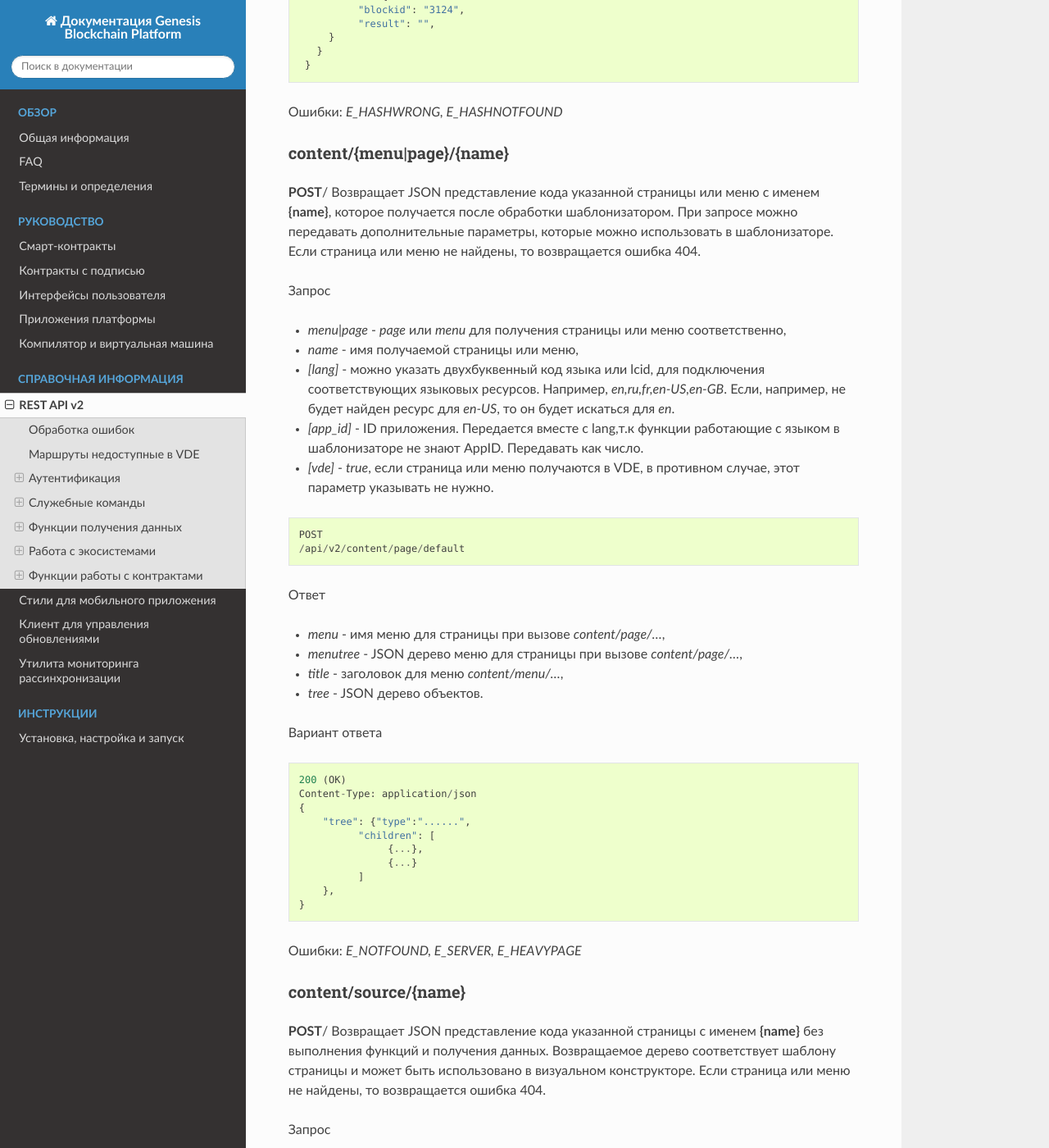
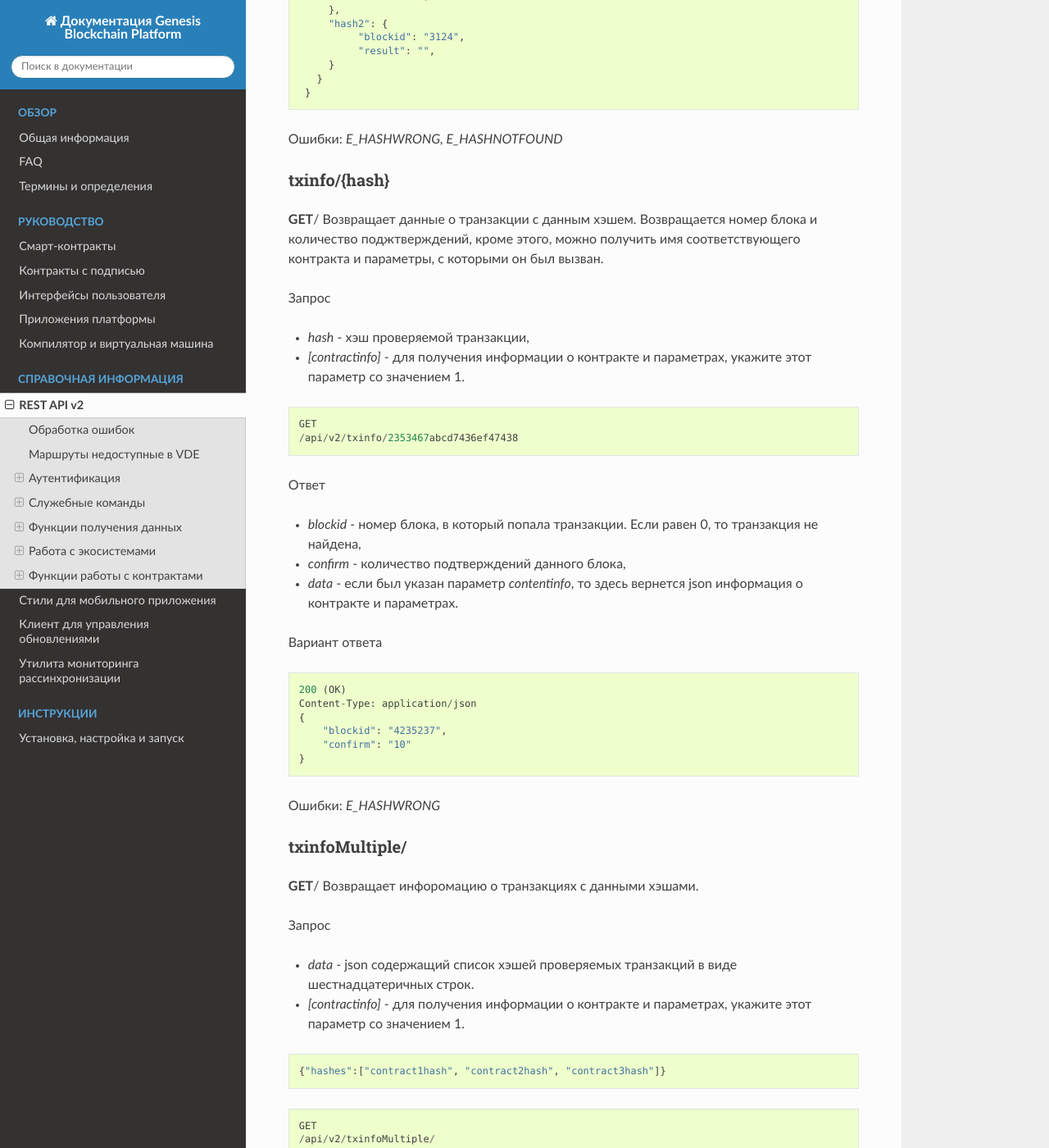
Before and after one commit to AplaProject/apla-docs-ru, a Sphinx documentation site: the page built from source/reference/api2.rst, in a window 1280 px wide and 1400 px high, scrolled down 26424 px. Shown: the whole window at 82% size. Built offline with Sphinx 7.4.7 and the Read the Docs theme 2.0.0, drawn with Linux system fonts in a browser that asks for light colours; some of the changed text lies outside the part shown.

Commit message:
Update api2.rst

```diff
--- a/source/reference/api2.rst
+++ b/source/reference/api2.rst
@@ -67,6 +67,8 @@ REST API v2
 
     txstatus
     txstatusMultiple
+    txinfo
+    txinfoMultiple
     appparam
     appparams
     history
@@ -1169,6 +1171,87 @@ txstatusMultiple/
 
 Ошибки: *E_HASHWRONG, E_HASHNOTFOUND*
 
+txinfo/{hash}
+==============================
+**GET**/ Возвращает данные о транзакции с данным хэшем. Возвращается номер блока и количество поджтверждений, кроме этого, можно получить имя соответствующего контракта и параметры, с которыми он был вызван.
+
+Запрос
+
+* *hash* - хэш проверяемой транзакции,
+* *[contractinfo]* - для получения информации о контракте и параметрах, укажите этот параметр со значением 1.
+
+.. code::
+
+    GET
+    /api/v2/txinfo/2353467abcd7436ef47438
+
+Ответ
+
+* *blockid* - номер блока, в который попала транзакции. Если равен 0, то транзакция не найдена,
+* *confirm* - количество подтверждений данного блока,
+* *data* - если был указан параметр *contentinfo*, то здесь вернется json информация о контракте и параметрах.
+
+Вариант ответа
+
+.. code::
+
+    200 (OK)
+    Content-Type: application/json
+    {
+        "blockid": "4235237",
+        "confirm": "10"
+    }
+
+Ошибки: *E_HASHWRONG*
+
+txinfoMultiple/
+==============================
+**GET**/ Возвращает инфоромацию о транзакциях с данными хэшами.
+
+Запрос
+
+* *data* - json содержащий список хэшей проверяемых транзакций в виде шестнадцатеричных строк.
+* *[contractinfo]* - для получения информации о контракте и параметрах, укажите этот параметр со значением 1.
+
+.. code::
+
+     {"hashes":["contract1hash", "contract2hash", "contract3hash"]}
+
+.. code::
+
+    GET
+    /api/v2/txinfoMultiple/
+
+Ответ
+
+* *results* - словарь содержащий в качестве ключа хэш транзакции а в качестве значения результат выполнения.
+
+        *hash* - хэш транзакции
+
+                * *blockid* - номер блока, вкоторый попала транзакции,
+                * *confirm* - количество подтверждения данного блока,
+                * *data* - если был указан параметр *contentinfo*, то здесь вернется json информация о контракте и параметрах.
+
+Вариант ответа
+
+.. code::
+
+    200 (OK)
+    Content-Type: application/json
+    {"results":
+      {
+        "hash1": {
+             "blockid": "3123",
+             "confirm": "5",
+         },
+         "hash2": {
+              "blockid": "3124",
+              "confirm": "3",
+         }
+       }
+     }
+
+Ошибки: *E_HASHWRONG*
 
 content/{menu|page}/{name}
 ==============================
```
